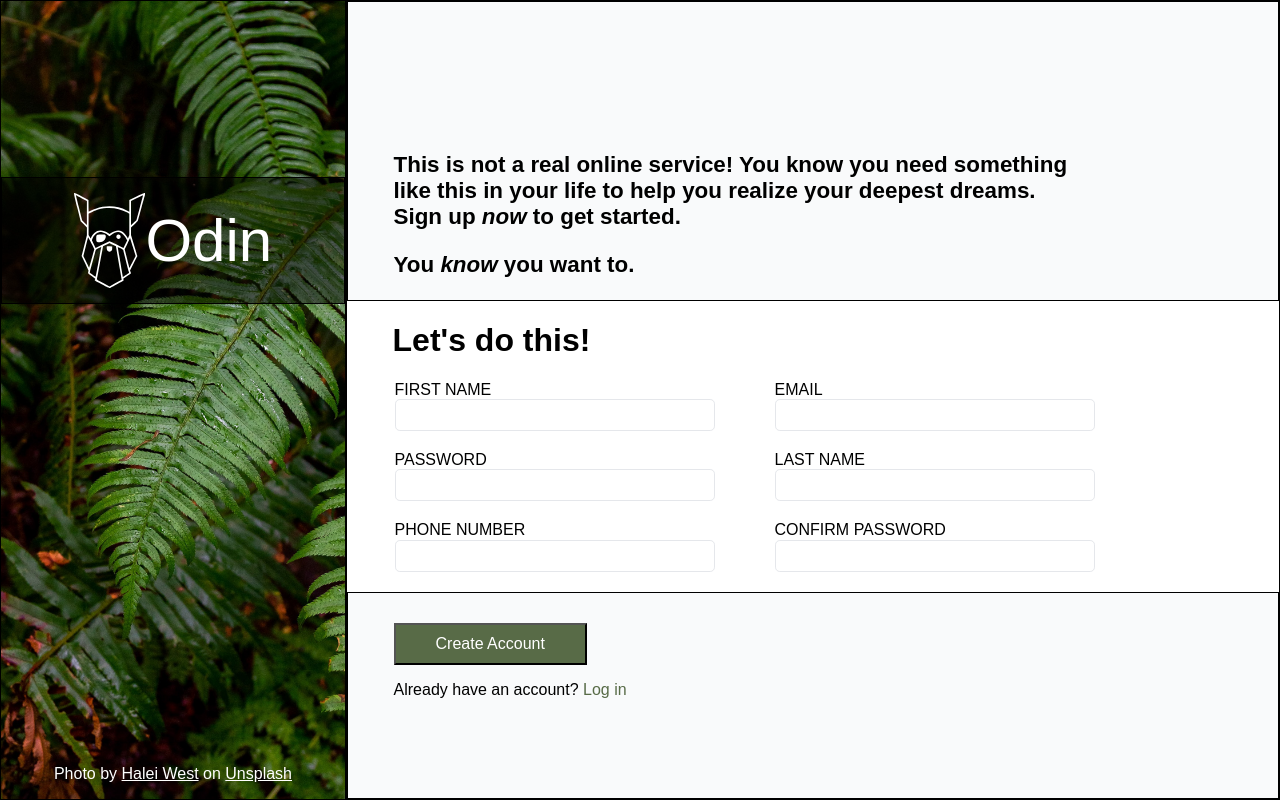
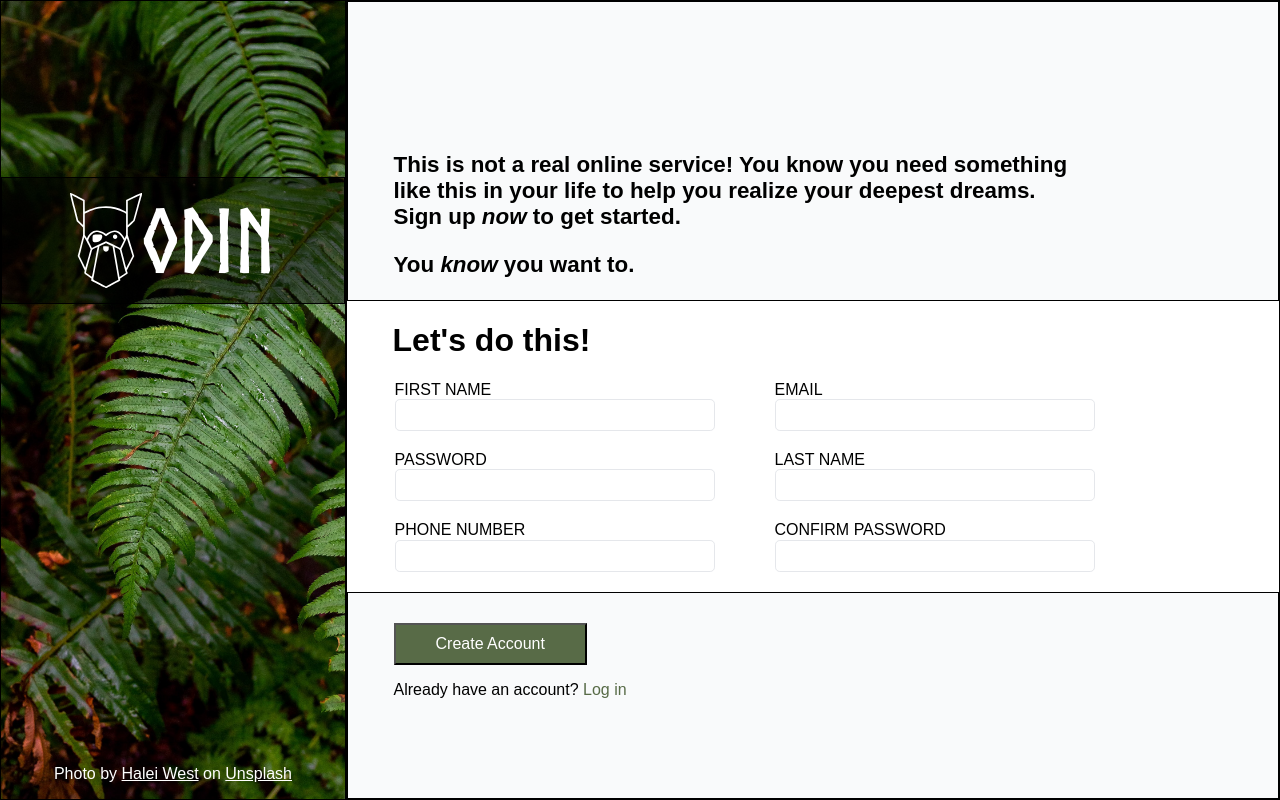
Before and after one commit to penach0/sign-up-form, a plain HTML site: page index.html in a window 1280 px wide. Drawn offline with Linux system fonts and the light colour scheme.

Commit message:
Add logo text font

```diff
--- a/css/style.css
+++ b/css/style.css
@@ -1,3 +1,12 @@
+@font-face {
+    font-family: 'norsebold';
+    src: url('../fonts/norse-bold-webfont.woff2') format('woff2'),
+         url('../fonts/norse-bold-webfont.woff') format('woff');
+    font-weight: normal;
+    font-style: normal;
+
+}
+
 *,
 *::before,
 *::after{
@@ -100,12 +109,14 @@ fieldset {
 
 .logo__text {
     align-self:  center;
-    color: white;
-    font-size: 60px;
+
+    font-family: 'norsebold';
+    color: hsl(0, 0%, 100%);
+    font-size: 5.5rem;
 }
 
 .sidebar__img-credits {
-    color: white;
+    color: hsl(0, 0%, 100%);
 }
 
 .sidebar__img-credits > a {
```
Also changed, not shown: fonts/norse-bold-webfont.woff (added), fonts/norse-bold-webfont.woff2 (added).
